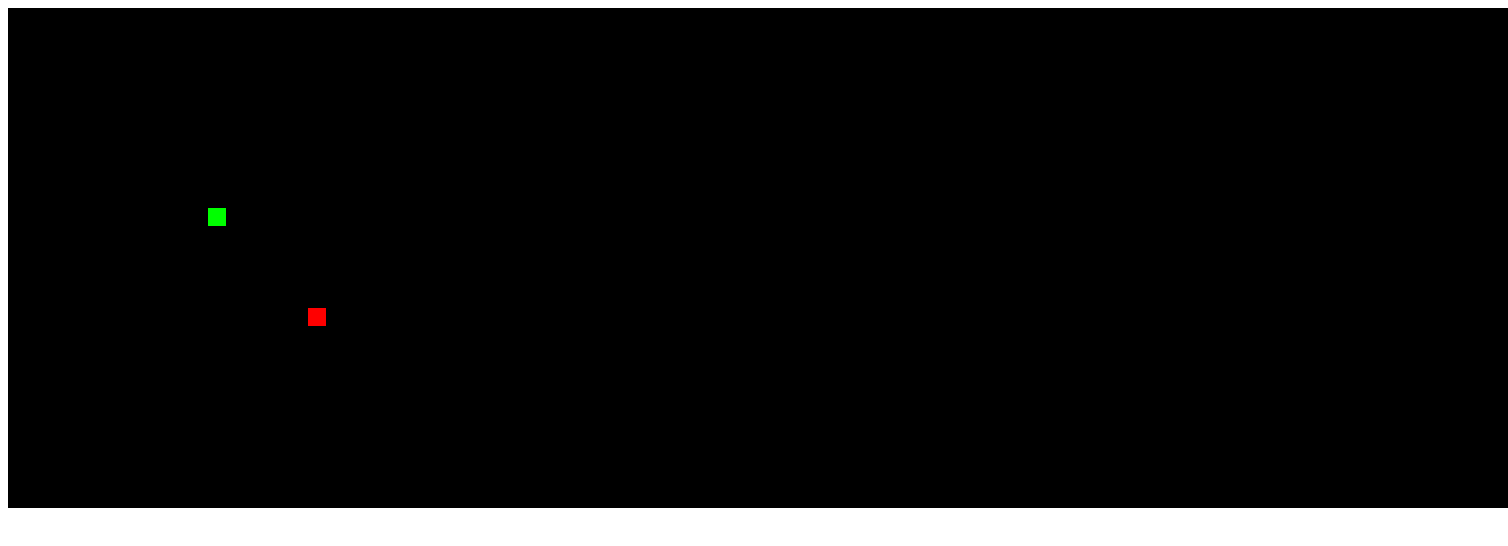
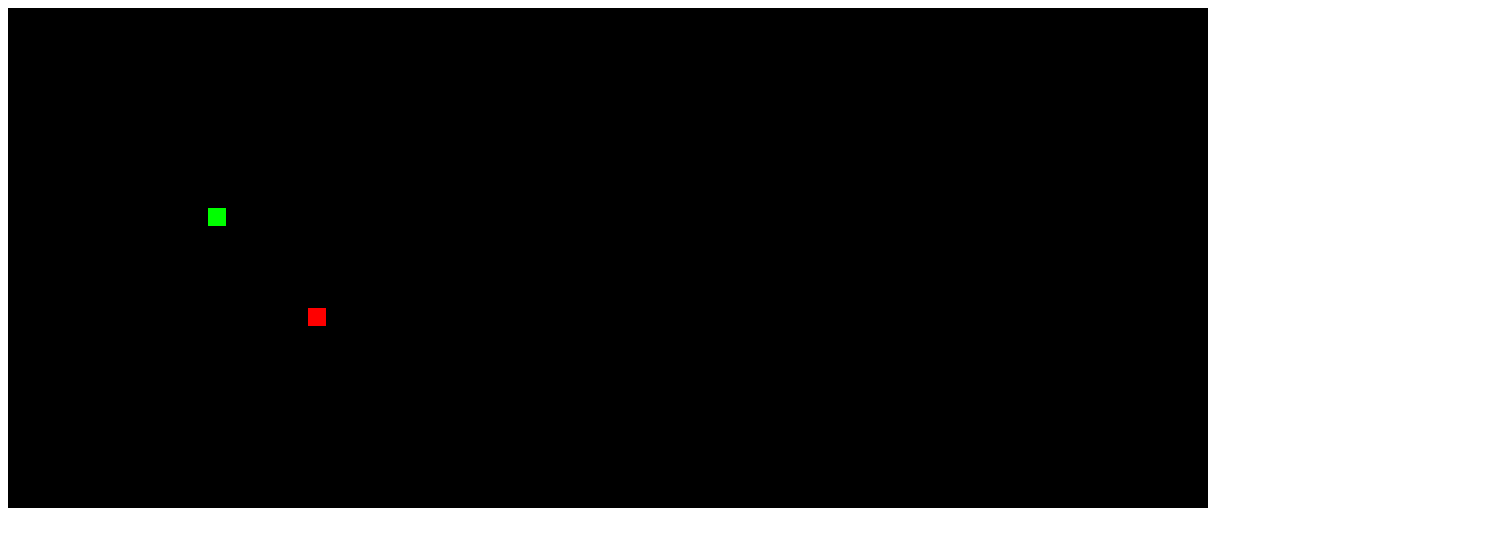
Before and after one commit to MysteryManiacle/funstuff, a plain HTML site: page snake.html in a window 1280 px wide. Shown: the whole page, 1508 px wide, since content can reach past the window. Drawn offline with Linux system fonts and the light colour scheme.

Commit message:
Update snake.html

```diff
--- a/snake.html
+++ b/snake.html
@@ -1,5 +1,5 @@
 <html>
-<canvas id="gc" width="1500" height="500"></canvas>
+<canvas id="gc" width="1200" height="500"></canvas>
 <script>
 window.onload=function() {
  canv=document.getElementById("gc");
```
